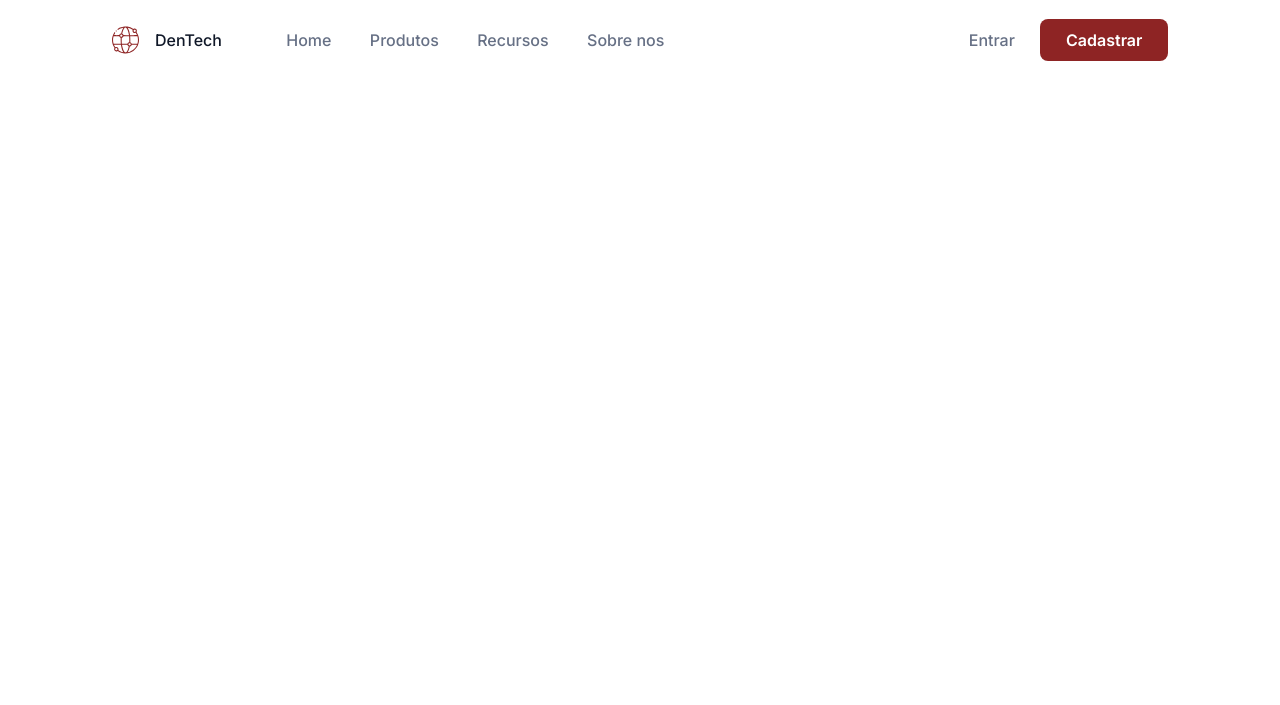
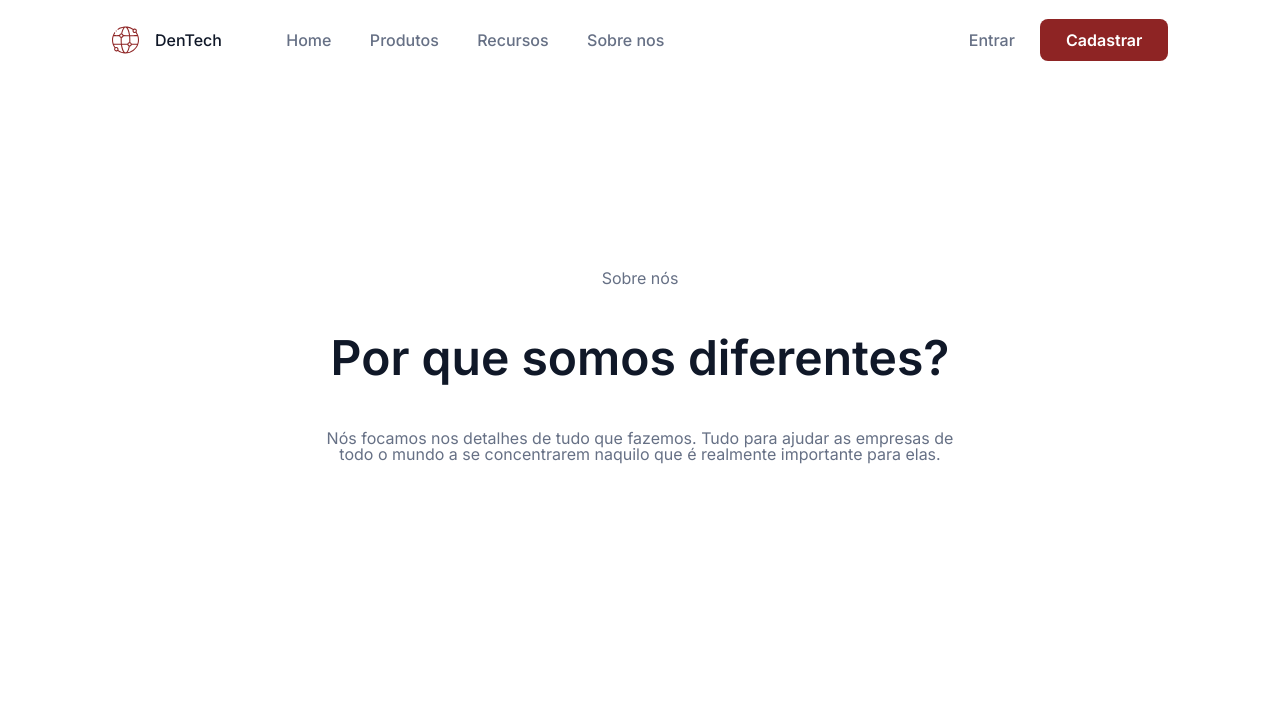
Before and after one commit to denisiorodrigues/contratacoes-lading-page, a plain HTML site: page index.html in a window 1280 px wide. Drawn offline with Linux system fonts and the light colour scheme.

Commit message:
(primeira sessao): base

```diff
--- /dev/null
+++ b/css/primeira-sessao.css
@@ -0,0 +1,21 @@
+.primeira-sessao {
+    display: flex;
+    flex-direction: column;
+    height: 430px;
+    justify-content: center;
+    align-items: center;
+    padding: 96px 0;
+}
+
+.primeira-sessao__titulo {
+    color: var(--cor-cinza-escuro);
+    font-weight: 600;
+    font-size: 3em;
+    padding: 1em;
+}
+
+.primeira-sessao__texto {
+    width: 650px;
+    height: 83px;
+    text-align: center;
+}
--- a/css/styles.css
+++ b/css/styles.css
@@ -1,4 +1,5 @@
 @import url("./cabecalho.css");
+@import url("./primeira-sessao.css");
 
 :root {
     --cor-branca: #fff;
--- a/index.html
+++ b/index.html
@@ -29,5 +29,10 @@
             <a href="#" class="botao-vinho">Cadastrar</a>
         </div>
     </header>
+    <section class="primeira-sessao">
+        <p class="primeira-sessao__subtitulo">Sobre nós</p>
+        <h1 class="primeira-sessao__titulo">Por que somos diferentes?</h1>
+        <p class="primeira-sessao__texto">Nós focamos nos detalhes de tudo que fazemos. Tudo para ajudar as empresas de todo o mundo a se concentrarem naquilo que é realmente importante para elas.</p>
+    </section>
 </body>
 </html>
```
